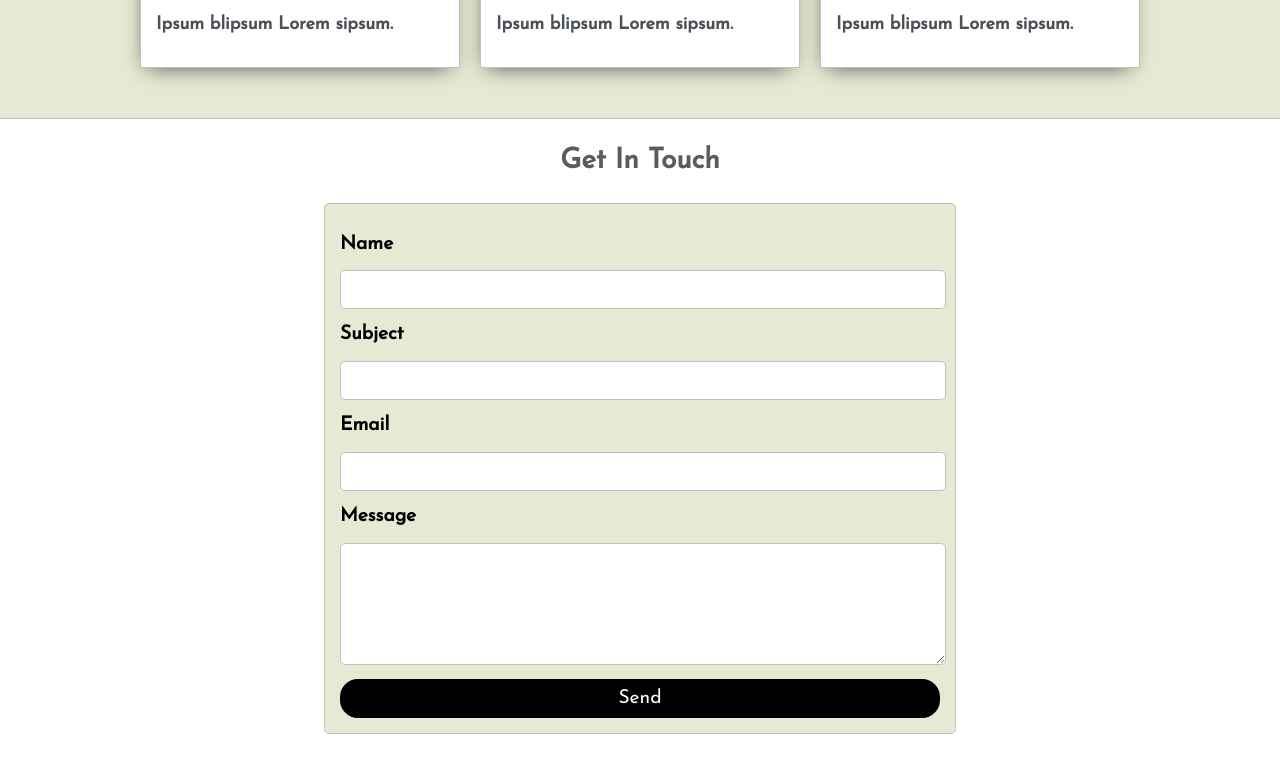
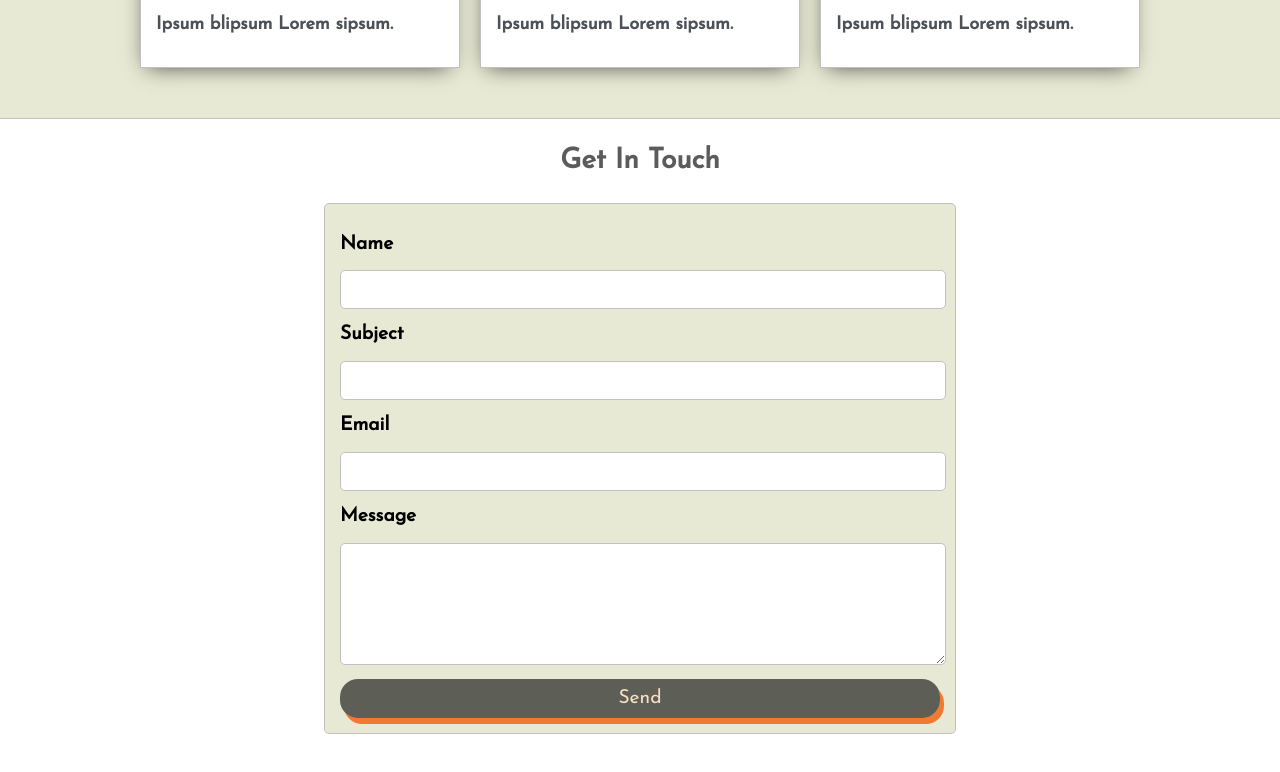
Before and after one commit to arcarls/portfolio, a plain HTML site: page index.html in a window 1280 px wide. In both pictures the pointer is over the input "Send". Shown: the part 1739-2511 px from the top of the page. Drawn offline with Linux system fonts and the light colour scheme.

Commit message:
theme changes

```diff
--- a/blue.css
+++ b/blue.css
@@ -41,3 +41,10 @@ p{
 label, .input-field{
     color: white;
 }
+
+
+#submit-btn:hover{
+  box-shadow: 4px 6px #dceeb1;
+  color: rgb(255, 179, 87);
+  transition: 500ms;
+}
--- a/default.css
+++ b/default.css
@@ -9,7 +9,7 @@
     --previewBg:rgba(238, 252, 247, 0.5);
     --previewShadow: #f8f7e9c2;
 
-    --buttonColor: black;
+    --buttonColor: rgba(0, 0, 0, 0.596);
 
 }
 
@@ -355,6 +355,11 @@ h6{font-size: 16px;}
 
 }
 
+#submit-btn:hover{
+    box-shadow: 4px 6px #f25900c2;
+    color: rgb(250, 222, 196);
+    transition: 500ms;
+  }
 @media screen and (max-width: 1200px){
   .main-container{
     width: 95%;
```
